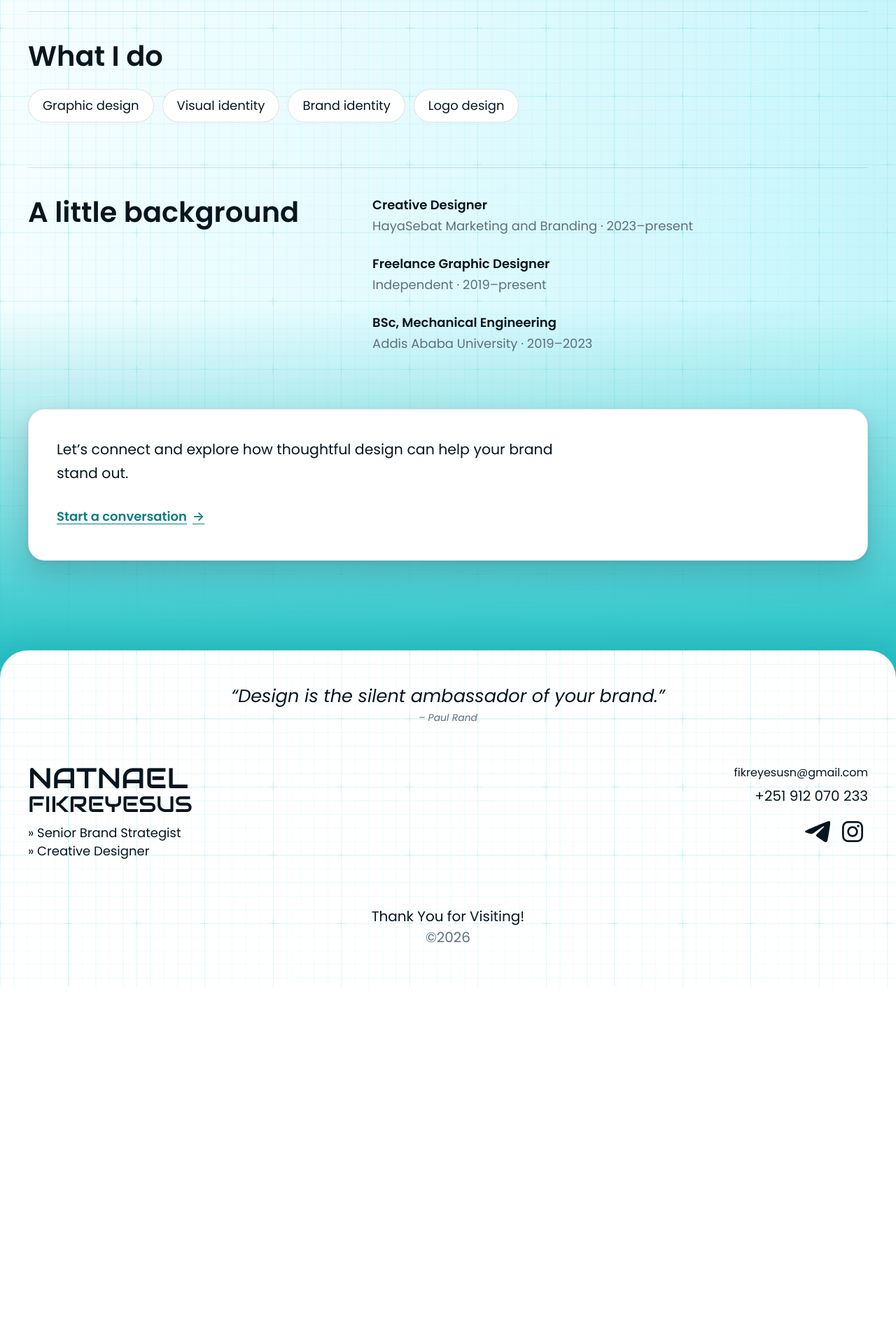
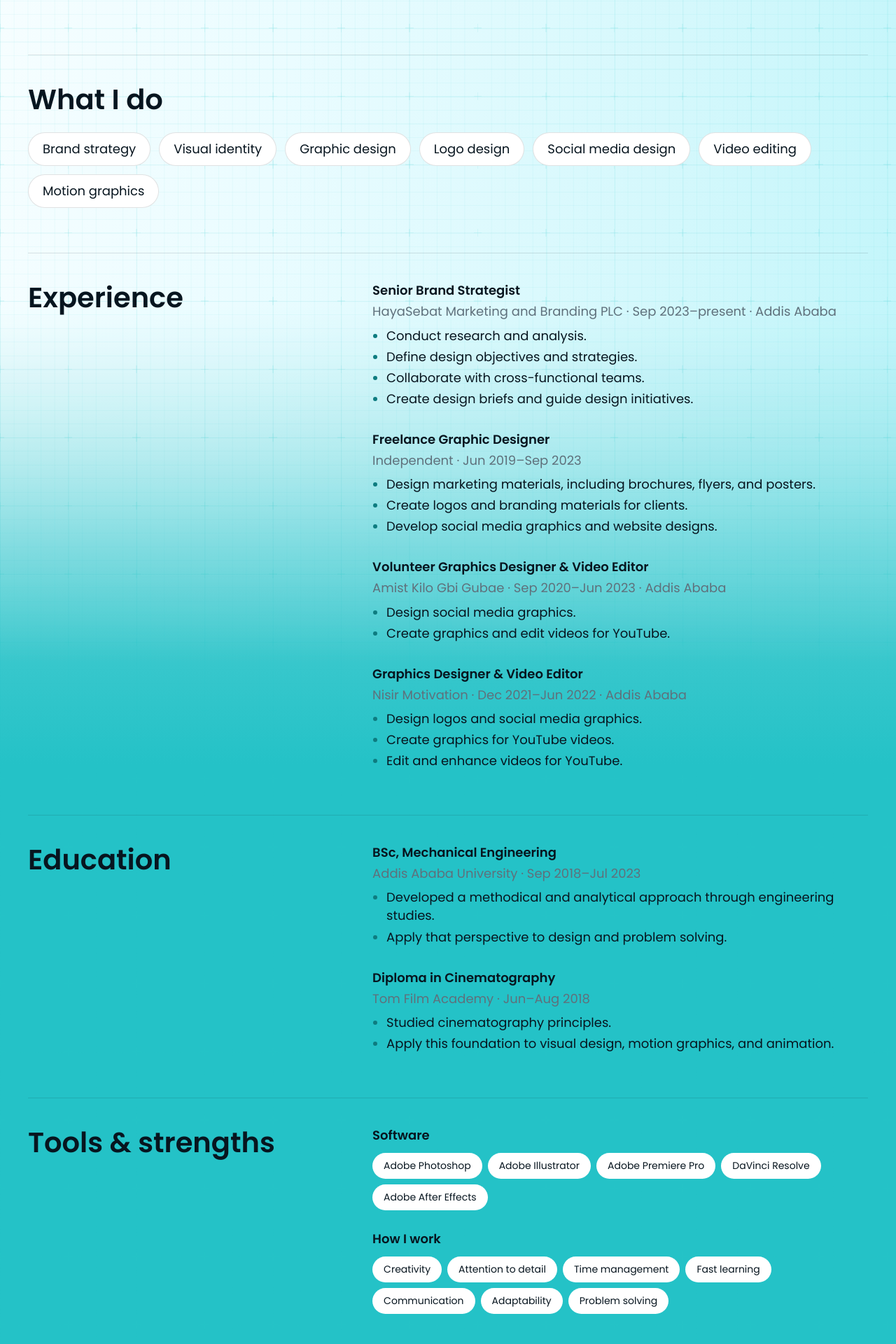
Before and after one commit to SamuelAlehegn/nattyfy-portfolio, a React (Vite) app: page /about in a window 1280 px wide. Shown: the part 740-2660 px from the top of the page at 70% size. Before the commit the page ends 2150 px from the top, so only its background shows below. Built offline with nearby package versions, Linux system fonts and the light colour scheme.

Commit message:
resolve merge conflicts

```diff
--- a/src/pages/AboutPage.tsx
+++ b/src/pages/AboutPage.tsx
@@ -1,7 +1,72 @@
 import { Link } from 'react-router-dom';
 import { Container } from '@/components/layout/Container';
 
-const specialties = ['Graphic design', 'Visual identity', 'Brand identity', 'Logo design'];
+const specialties = [
+  'Brand strategy',
+  'Visual identity',
+  'Graphic design',
+  'Logo design',
+  'Social media design',
+  'Video editing',
+  'Motion graphics',
+];
+
+const softwareSkills = [
+  'Adobe Photoshop',
+  'Adobe Illustrator',
+  'Adobe Premiere Pro',
+  'DaVinci Resolve',
+  'Adobe After Effects',
+];
+
+const strengths = [
+  'Creativity',
+  'Attention to detail',
+  'Time management',
+  'Fast learning',
+  'Communication',
+  'Adaptability',
+  'Problem solving',
+];
+
+const experience = [
+  {
+    title: 'Senior Brand Strategist',
+    details: 'HayaSebat Marketing and Branding PLC · Sep 2023–present · Addis Ababa',
+    responsibilities: [
+      'Conduct research and analysis.',
+      'Define design objectives and strategies.',
+      'Collaborate with cross-functional teams.',
+      'Create design briefs and guide design initiatives.',
+    ],
+  },
+  {
+    title: 'Freelance Graphic Designer',
+    details: 'Independent · Jun 2019–Sep 2023',
+    responsibilities: [
+      'Design marketing materials, including brochures, flyers, and posters.',
+      'Create logos and branding materials for clients.',
+      'Develop social media graphics and website designs.',
+    ],
+  },
+  {
+    title: 'Volunteer Graphics Designer & Video Editor',
+    details: 'Amist Kilo Gbi Gubae · Sep 2020–Jun 2023 · Addis Ababa',
+    responsibilities: [
+      'Design social media graphics.',
+      'Create graphics and edit videos for YouTube.',
+    ],
+  },
+  {
+    title: 'Graphics Designer & Video Editor',
+    details: 'Nisir Motivation · Dec 2021–Jun 2022 · Addis Ababa',
+    responsibilities: [
+      'Design logos and social media graphics.',
+      'Create graphics for YouTube videos.',
+      'Edit and enhance videos for YouTube.',
+    ],
+  },
+];
 
 export function AboutPage() {
   return (
@@ -12,14 +77,17 @@ export function AboutPage() {
         </p>
         <h1 className="text-page-title font-display text-heading">Design with meaning.</h1>
         <p className="mt-8 text-body-lg leading-relaxed text-copy md:mt-10">
-          I’m Natnael Fikreyesus, a creative designer focused on bringing brands to life through
-          graphic design, logo design, and thoughtful visual identities. I currently work at
-          HayaSebat Marketing and Branding while taking on freelance projects.
+          I’m Natnael Fikreyesus, a Senior Brand Strategist and creative designer at HayaSebat
+          Marketing and Branding PLC in Addis Ababa. I shape design objectives and strategies,
+          develop clear briefs, and work with cross-functional teams to bring thoughtful brand
+          identities and visual communication to life.
         </p>
         <p className="mt-6 text-body leading-relaxed text-muted">
-          I’m driven by the opportunity to make a real impact in branding and to bring cultural
-          perspective into each project. With a foundation in art and a practical, problem-solving
-          mindset, I enjoy working collaboratively to create clear, memorable communication.
+          My work spans logos, marketing materials, social media, websites, and video. A degree in
+          mechanical engineering gives me a methodical, analytical perspective, while my
+          cinematography training informs how I approach motion and visual storytelling. I enjoy
+          combining research, creativity, and collaboration to make communication memorable and
+          useful.
         </p>
       </header>
 
@@ -43,24 +111,84 @@ export function AboutPage() {
       </section>
 
       <section
-        aria-labelledby="about-background"
+        aria-labelledby="about-experience"
         className="mt-14 grid gap-8 border-t border-border pt-8 md:mt-16 md:grid-cols-[minmax(12rem,0.65fr)_1fr] md:pt-10"
       >
-        <h2 id="about-background" className="text-h1 font-semibold text-heading">
-          A little background
+        <h2 id="about-experience" className="text-h1 font-semibold text-heading">
+          Experience
+        </h2>
+        <div className="space-y-8">
+          {experience.map((item) => (
+            <div key={item.title}>
+              <p className="font-semibold text-heading">{item.title}</p>
+              <p className="mt-1 text-muted">{item.details}</p>
+              <ul className="mt-2 list-disc space-y-1 pl-5 text-copy marker:text-accent">
+                {item.responsibilities.map((responsibility) => (
+                  <li key={responsibility}>{responsibility}</li>
+                ))}
+              </ul>
+            </div>
+          ))}
+        </div>
+      </section>
+
+      <section
+        aria-labelledby="about-education"
+        className="mt-14 grid gap-8 border-t border-border pt-8 md:mt-16 md:grid-cols-[minmax(12rem,0.65fr)_1fr] md:pt-10"
+      >
+        <h2 id="about-education" className="text-h1 font-semibold text-heading">
+          Education
+        </h2>
+        <div className="space-y-8">
+          <div>
+            <p className="font-semibold text-heading">BSc, Mechanical Engineering</p>
+            <p className="mt-1 text-muted">Addis Ababa University · Sep 2018–Jul 2023</p>
+            <ul className="mt-2 list-disc space-y-1 pl-5 text-copy marker:text-accent">
+              <li>Developed a methodical and analytical approach through engineering studies.</li>
+              <li>Apply that perspective to design and problem solving.</li>
+            </ul>
+          </div>
+          <div>
+            <p className="font-semibold text-heading">Diploma in Cinematography</p>
+            <p className="mt-1 text-muted">Tom Film Academy · Jun–Aug 2018</p>
+            <ul className="mt-2 list-disc space-y-1 pl-5 text-copy marker:text-accent">
+              <li>Studied cinematography principles.</li>
+              <li>Apply this foundation to visual design, motion graphics, and animation.</li>
+            </ul>
+          </div>
+        </div>
+      </section>
+
+      <section
+        aria-labelledby="about-tools"
+        className="mt-14 grid gap-8 border-t border-border pt-8 md:mt-16 md:grid-cols-[minmax(12rem,0.65fr)_1fr] md:pt-10"
+      >
+        <h2 id="about-tools" className="text-h1 font-semibold text-heading">
+          Tools & strengths
         </h2>
         <div className="space-y-7">
           <div>
-            <p className="font-semibold text-heading">Creative Designer</p>
-            <p className="mt-1 text-muted">HayaSebat Marketing and Branding · 2023–present</p>
+            <h3 className="font-semibold text-heading">Software</h3>
+            <ul className="mt-3 flex flex-wrap gap-2">
+              {softwareSkills.map((skill) => (
+                <li key={skill} className="rounded-full bg-surface px-4 py-2 text-small text-copy">
+                  {skill}
+                </li>
+              ))}
+            </ul>
           </div>
           <div>
-            <p className="font-semibold text-heading">Freelance Graphic Designer</p>
-            <p className="mt-1 text-muted">Independent · 2019–present</p>
-          </div>
-          <div>
-            <p className="font-semibold text-heading">BSc, Mechanical Engineering</p>
-            <p className="mt-1 text-muted">Addis Ababa University · 2019–2023</p>
+            <h3 className="font-semibold text-heading">How I work</h3>
+            <ul className="mt-3 flex flex-wrap gap-2">
+              {strengths.map((strength) => (
+                <li
+                  key={strength}
+                  className="rounded-full bg-surface px-4 py-2 text-small text-copy"
+                >
+                  {strength}
+                </li>
+              ))}
+            </ul>
           </div>
         </div>
       </section>
--- a/src/pages/ContactPage.tsx
+++ b/src/pages/ContactPage.tsx
@@ -1,133 +1,40 @@
-import { useState, type FormEvent } from 'react';
 import { Container } from '@/components/layout/Container';
 import { SocialLinks } from '@/components/layout/SocialLinks';
 import { site } from '@/data/site';
 
-type FormStatus = { type: 'success' | 'error'; message: string } | null;
-
 export function ContactPage() {
-  const [status, setStatus] = useState<FormStatus>(null);
-
-  function handleSubmit(event: FormEvent<HTMLFormElement>) {
-    event.preventDefault();
-    const form = event.currentTarget;
-    if (!form.reportValidity()) {
-      setStatus({
-        type: 'error',
-        message: 'Please complete each field with a valid email address.',
-      });
-      return;
-    }
-
-    const data = new FormData(form);
-    const subject = encodeURIComponent(`Portfolio inquiry from ${String(data.get('name'))}`);
-    const body = encodeURIComponent(
-      `From: ${String(data.get('name'))} (${String(data.get('email'))})\n\n${String(data.get('message'))}`,
-    );
-    window.location.href = `mailto:${site.email}?subject=${subject}&body=${body}`;
-    setStatus({
-      type: 'success',
-      message: 'Your email app is opening with your message ready to send.',
-    });
-    form.reset();
-  }
-
   return (
     <Container className="py-16 md:py-24 lg:py-32">
       <header className="max-w-[48rem]">
         <p className="mb-4 text-small font-semibold tracking-[0.2em] text-accent uppercase">
           Contact
         </p>
-        <h1 className="text-page-title font-display text-heading">Let’s work together.</h1>
-        <p className="mt-6 text-body-lg text-muted">
-          Have a project in mind or want to talk about your brand? Send me a note and I’ll be glad
-          to connect.
+        <h1 className="text-page-title font-display text-heading">
+          Let’s make something meaningful.
+        </h1>
+        <p className="mt-6 text-body-lg leading-relaxed text-muted">
+          Have a brand, design, or video project in mind? I’m based in {site.location} and open to
+          thoughtful collaborations. Get in touch and tell me what you’re working on.
         </p>
       </header>
 
-      <div className="mt-12 grid gap-12 lg:mt-16 lg:grid-cols-[minmax(0,1.25fr)_minmax(16rem,0.75fr)] lg:gap-20">
-        <form
-          onSubmit={handleSubmit}
-          noValidate
-          className="space-y-6 rounded-lg border border-border bg-surface p-6 shadow-card md:p-9"
-        >
-          <div>
-            <label htmlFor="contact-name" className="mb-2 block font-medium text-heading">
-              Name
-            </label>
-            <input
-              id="contact-name"
-              name="name"
-              type="text"
-              autoComplete="name"
-              required
-              maxLength={120}
-              className="min-h-12 w-full rounded-sm border border-border bg-page px-4 text-copy placeholder:text-subtle focus-visible:outline-2 focus-visible:outline-offset-2 focus-visible:outline-focus"
-            />
-          </div>
-          <div>
-            <label htmlFor="contact-email" className="mb-2 block font-medium text-heading">
-              Email
-            </label>
-            <input
-              id="contact-email"
-              name="email"
-              type="email"
-              autoComplete="email"
-              required
-              maxLength={254}
-              className="min-h-12 w-full rounded-sm border border-border bg-page px-4 text-copy placeholder:text-subtle focus-visible:outline-2 focus-visible:outline-offset-2 focus-visible:outline-focus"
-            />
-          </div>
-          <div>
-            <label htmlFor="contact-message" className="mb-2 block font-medium text-heading">
-              Message
-            </label>
-            <textarea
-              id="contact-message"
-              name="message"
-              rows={6}
-              required
-              maxLength={5000}
-              className="w-full resize-y rounded-sm border border-border bg-page px-4 py-3 text-copy placeholder:text-subtle focus-visible:outline-2 focus-visible:outline-offset-2 focus-visible:outline-focus"
-            />
-          </div>
-          {status && (
-            <p
-              role="status"
-              aria-live="polite"
-              className={status.type === 'success' ? 'text-success' : 'text-danger'}
-            >
-              {status.message}
-            </p>
-          )}
-          <button
-            type="submit"
-            className="inline-flex min-h-14 w-full items-center justify-center rounded-sm bg-primary px-7 font-semibold text-on-primary transition duration-200 hover:-translate-y-0.5 hover:bg-highlight hover:text-on-highlight hover:shadow-button focus-visible:outline-2 focus-visible:outline-offset-4 focus-visible:outline-focus sm:w-auto sm:min-w-56"
-          >
-            Prepare email{' '}
-            <span aria-hidden="true" className="ml-2">
-              →
-            </span>
-          </button>
-          <p className="text-small text-muted">
-            Your email app will open with the message addressed to me.
-          </p>
-        </form>
-
-        <aside aria-labelledby="contact-direct" className="lg:pt-2">
-          <h2 id="contact-direct" className="text-h1 font-semibold text-heading">
-            Direct contact
-          </h2>
-          <address className="mt-6 flex flex-col gap-4 not-italic">
+      <section
+        aria-labelledby="contact-details"
+        className="mt-12 grid gap-10 border-t border-border pt-8 md:mt-16 md:grid-cols-[minmax(12rem,0.65fr)_1fr] md:pt-10"
+      >
+        <h2 id="contact-details" className="text-h1 font-semibold text-heading">
+          Get in touch
+        </h2>
+        <div>
+          <address className="flex flex-col items-start gap-5 not-italic">
             <a
-              className="w-fit text-body text-copy underline underline-offset-4 hover:text-accent-hover"
+              className="text-body-lg text-copy underline decoration-border underline-offset-4 hover:text-accent-hover"
               href={`mailto:${site.email}`}
             >
               {site.email}
             </a>
             <a
-              className="w-fit text-body text-copy underline underline-offset-4 hover:text-accent-hover"
+              className="text-body-lg text-copy underline decoration-border underline-offset-4 hover:text-accent-hover"
               href={site.phoneHref}
             >
               {site.phoneDisplay}
@@ -135,8 +42,8 @@ export function ContactPage() {
           </address>
           <h3 className="mt-10 font-semibold text-heading">Find me online</h3>
           <SocialLinks className="mt-3 -ml-1" />
-        </aside>
-      </div>
+        </div>
+      </section>
     </Container>
   );
 }
```
